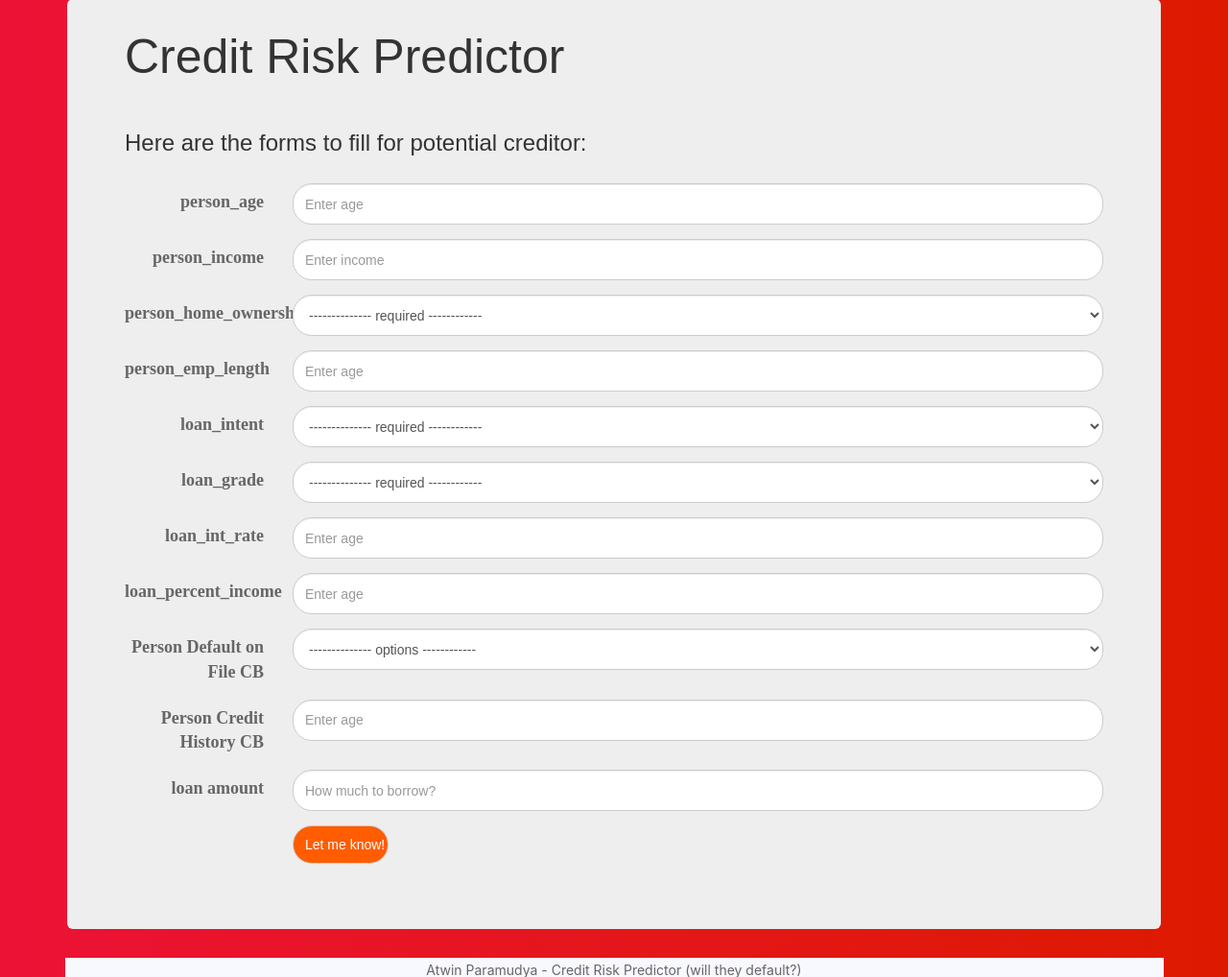
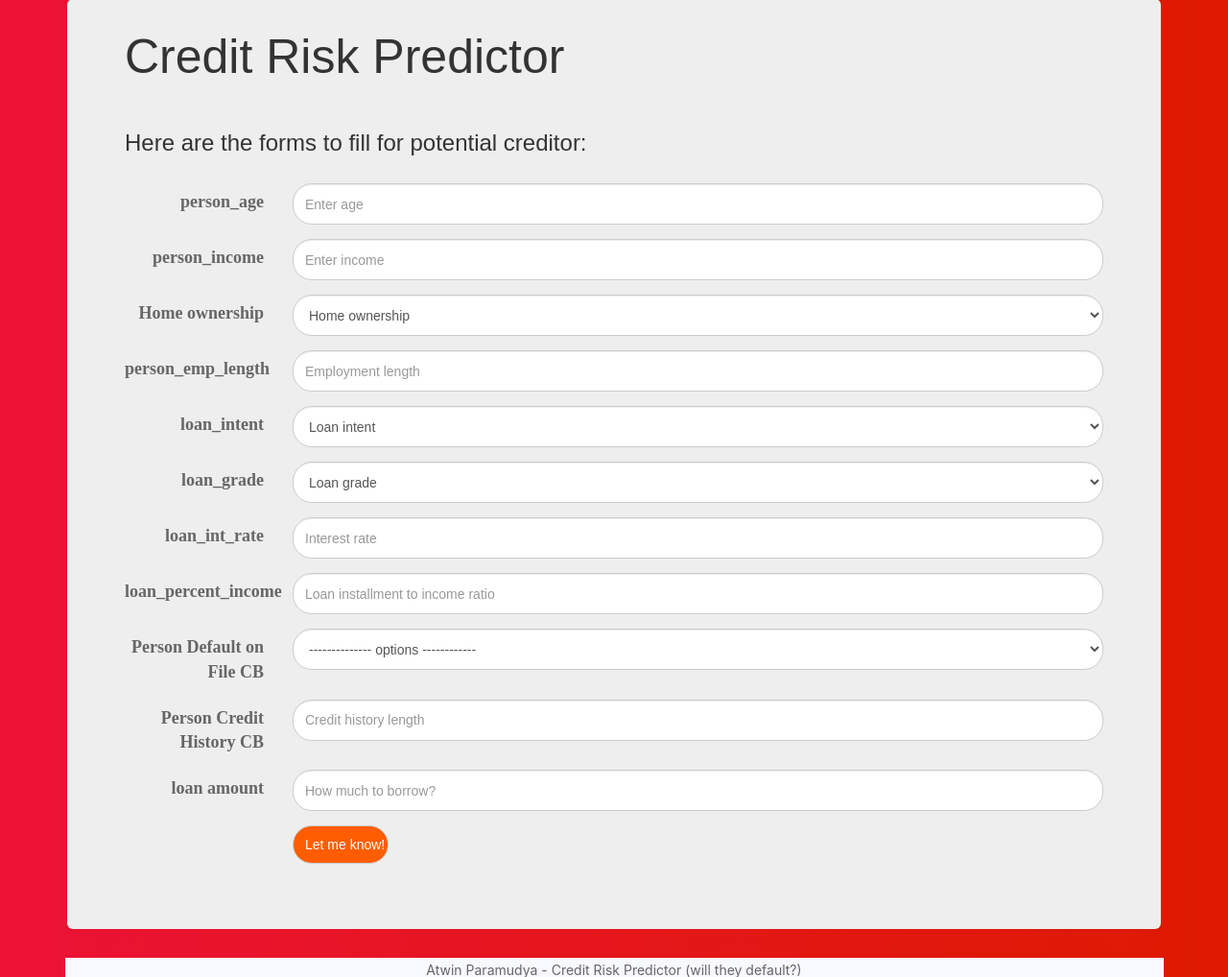
Before and after one commit to paramudya/will-they-default, a Python web app: template templates/index.html in a window 1280 px wide. Shown: the part 125-1143 px from the top of the page at 96% size. Run offline with Jinja, Linux system fonts and the light colour scheme; the template is opened without the code that fills it, so the values that code supplies are empty; some libraries are stand-ins or nearby versions.

Commit message:
Update index.html

```diff
--- a/templates/index.html
+++ b/templates/index.html
@@ -26,22 +26,22 @@
       <div class="form-group">
         <label class="control-label col-sm-2"  for="person_age">person_age</label>
         <div class="col-sm-10">
-          <input  type="number" class="form-control" id="person_age" name="person_age" placeholder="Enter age" onkeydown="return event.key != 'Enter';">
+          <input  type="number" class="form-control" id="person_age" name="person_age" placeholder="Enter age" onkeydown="return event.key != 'Enter';" required>
         </div>
       </div>
 
       <div class="form-group">
         <label class="control-label col-sm-2"  for="person_income">person_income</label>
         <div class="col-sm-10">
-          <input  type="number" class="form-control" id="person_income" name="person_income" placeholder="Enter income" onkeydown="return event.key != 'Enter';">
+          <input  type="number" class="form-control" id="person_income" name="person_income" placeholder="Enter income" onkeydown="return event.key != 'Enter';" >
         </div>
       </div>
 
       <div class="form-group">
-        <label class="control-label col-sm-2">person_home_ownership</label>
+        <label class="control-label col-sm-2">Home ownership</label>
         <div class="col-sm-10">
           <select class="form-control" id="person_home_ownership" name="person_home_ownership" required>
-            <option selected="true" disabled="disabled" value="" >--------------    required    ------------</option>
+            <option selected="true" disabled="disabled" value="">Home ownership</option>
             <option value="RENT">RENT</option>
             <option value="MORTGAGE">MORTGAGE</option>
             <option value="OWN">OWN</option>
@@ -53,7 +53,7 @@
       <div class="form-group">
         <label class="control-label col-sm-2"  for="person_emp_length">person_emp_length</label>
         <div class="col-sm-10">
-          <input  type="number" class="form-control" id="person_emp_length" name="person_emp_length" placeholder="Enter age" onkeydown="return event.key != 'Enter';">
+          <input  type="number" class="form-control" id="person_emp_length" name="person_emp_length" placeholder="Employment length" onkeydown="return event.key != 'Enter';" required>
         </div>
       </div>
 
@@ -61,7 +61,7 @@
         <label class="control-label col-sm-2">loan_intent</label>
         <div class="col-sm-10">
           <select class="form-control" id="loan_intent" name="loan_intent" required>
-            <option selected="true" value="" disabled="disabled">--------------    required    ------------</option>
+            <option selected="true" value="" disabled="disabled">Loan intent</option>
             <option value="EDUCATION">education</option>
             <option value="MEDICAL">medical</option>
             <option value="VENTURE">venture</option>
@@ -76,7 +76,7 @@
         <label class="control-label col-sm-2">loan_grade</label>
         <div class="col-sm-10">
           <select class="form-control" id="loan_grade" name="loan_grade" required>
-            <option selected="true" value="" disabled="disabled">--------------    required    ------------</option>
+            <option selected="true" value="" disabled="disabled">Loan grade</option>
             <option value="A">A</option>
             <option value="B">B</option>
             <option value="C">C</option>
@@ -91,7 +91,7 @@
       <div class="form-group">
         <label class="control-label col-sm-2"  for="loan_int_rate">loan_int_rate</label>
         <div class="col-sm-10">
-          <input  type="number" step=0.01 class="form-control" id="loan_int_rate" name="loan_int_rate" placeholder="Enter age" onkeydown="return event.key != 'Enter';">
+          <input  type="number" step=0.01 class="form-control" id="loan_int_rate" name="loan_int_rate" placeholder="Interest rate" onkeydown="return event.key != 'Enter';" required>
         </div>
       </div>
         <!-- 5 sampe 24 -->
@@ -99,7 +99,7 @@
       <div class="form-group">
         <label class="control-label col-sm-2"  for="loan_percent_income">loan_percent_income</label>
         <div class="col-sm-10">
-          <input  type="number" step=0.01 class="form-control" id="loan_percent_income" name="loan_percent_income" placeholder="Enter age" onkeydown="return event.key != 'Enter';">
+          <input  type="number" step=0.01 class="form-control" id="loan_percent_income" name="loan_percent_income" placeholder="Loan installment to income ratio" onkeydown="return event.key != 'Enter';">
         </div>
       </div>
          <!-- 0 sampe 1 atau lebih bisa sih kalo dia loan nya ngelebihin -->
@@ -107,10 +107,10 @@
       <div class="form-group">
         <label class="control-label col-sm-2" >Person Default on File CB</label>
           <div class="col-sm-10">
-            <select class="form-control" id="cb_person_default_on_file" name="cb_person_default_on_file" placeholder=" cb_person_default_on_file">
+            <select class="form-control" id="cb_person_default_on_file" name="cb_person_default_on_file" placeholder="They ever default before?" required>
               <option selected="true" value="" disabled="disabled">--------------    options    ------------</option>
-              <option value="N">N</option>
-              <option value="Y">Y</option>
+              <option value="N">Never</option>
+              <option value="Y">Yes</option>
             </select>
           </div>
       </div>
@@ -118,14 +118,14 @@
       <div class="form-group">
         <label class="control-label col-sm-2"  for="cb_person_cred_hist_length">Person Credit History CB</label>
         <div class="col-sm-10">
-          <input  type="number" class="form-control" id="cb_person_cred_hist_length" name="cb_person_cred_hist_length" placeholder="Enter age" onkeydown="return event.key != 'Enter';">
+          <input  type="number" class="form-control" id="cb_person_cred_hist_length" name="cb_person_cred_hist_length" placeholder="Credit history length" onkeydown="return event.key != 'Enter';">
         </div>
       </div>
       <!-- ada 2-30 di training, or not more than his length-->
       <div class="form-group">
         <label class="control-label col-sm-2"  for="loan_amount">loan amount</label>
         <div class="col-sm-10">
-          <input  type="number" step=1 class="form-control" id="loan_amount" name="loan_amount" placeholder="How much to borrow?" onkeydown="return event.key != 'Enter';">
+          <input  type="number" step=1 class="form-control" id="loan_amount" name="loan_amount" placeholder="How much to borrow?" onkeydown="return event.key != 'Enter';" required>
         </div>
       </div>
 
```
